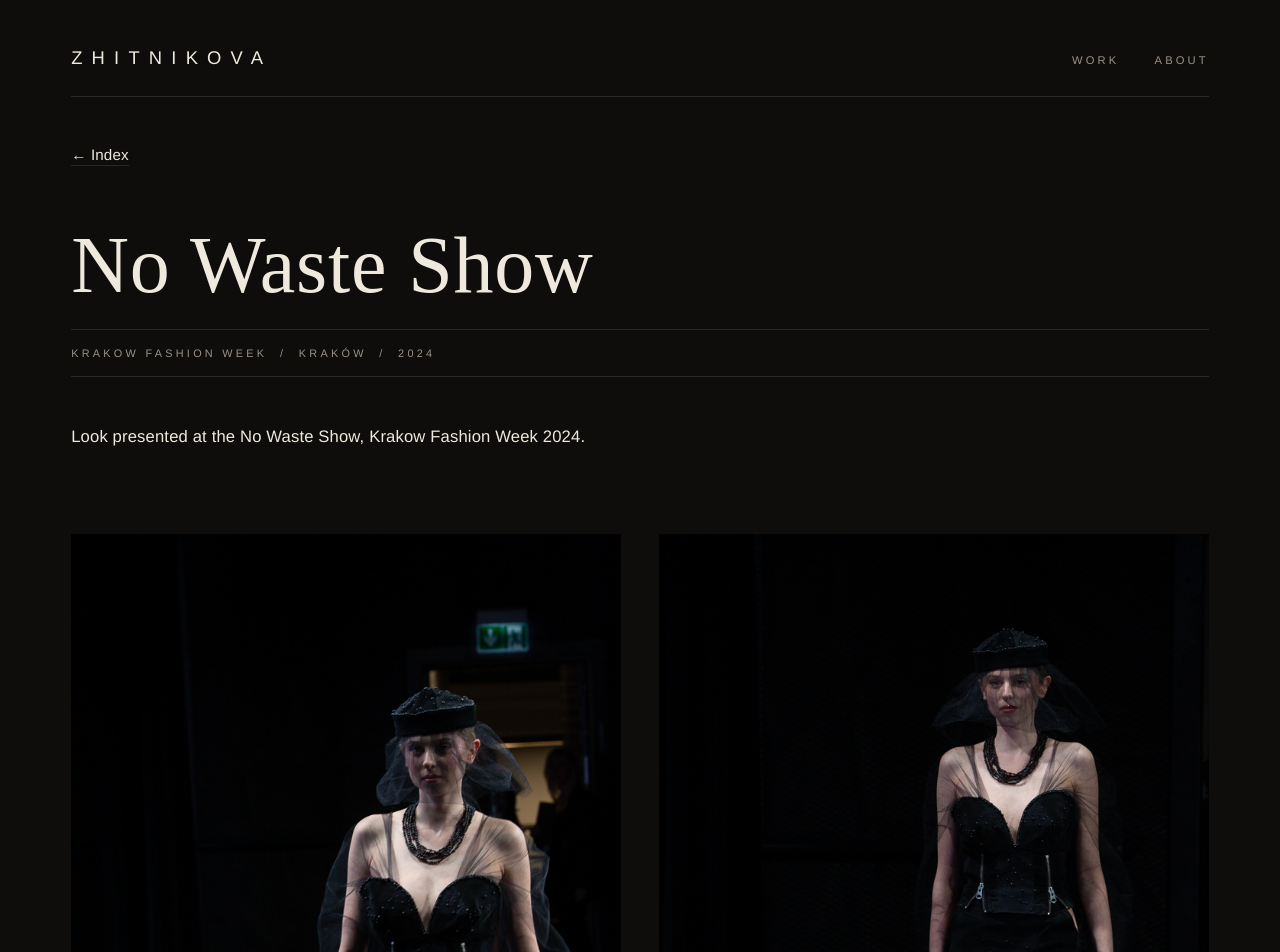
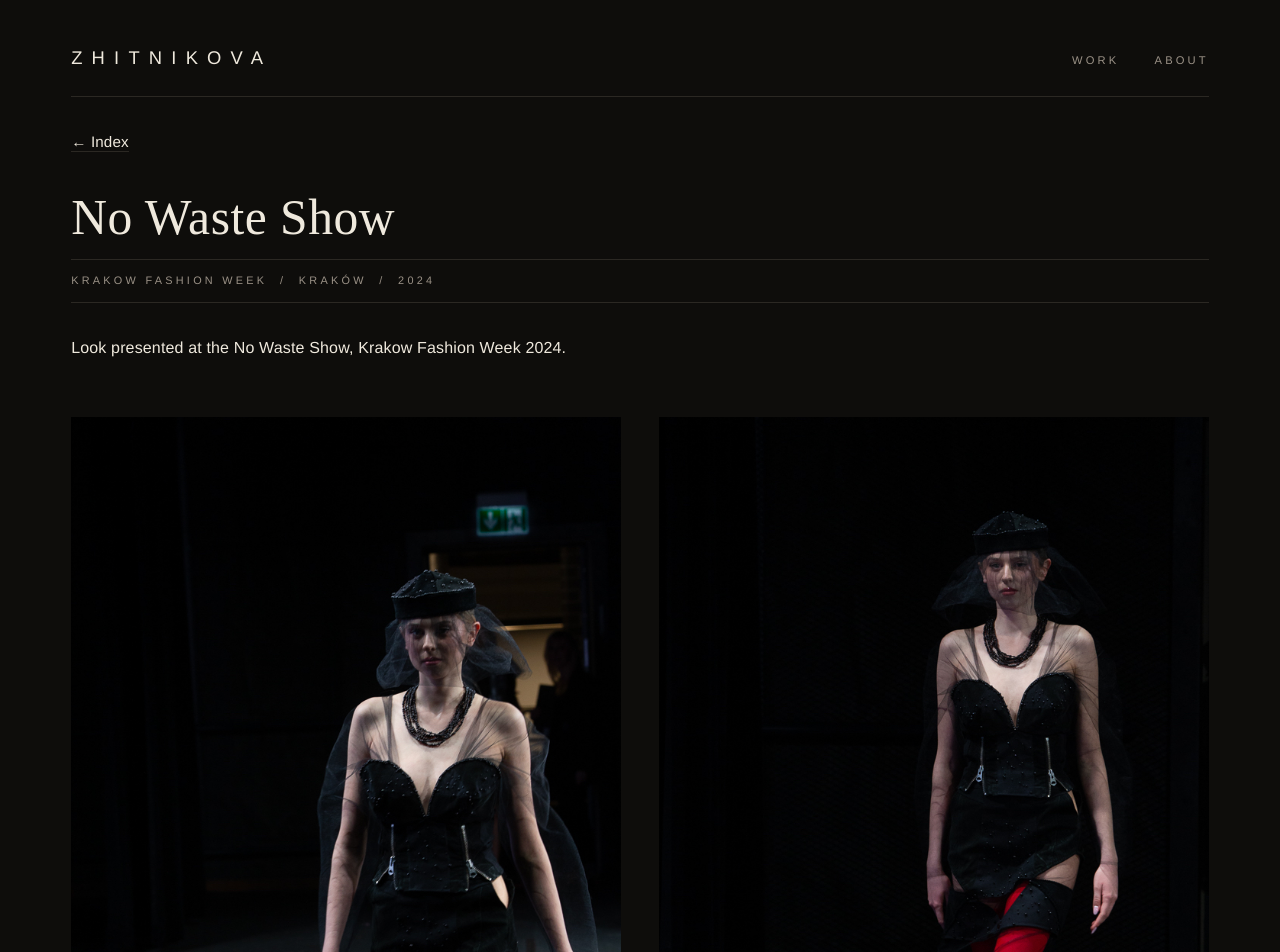
Before and after one commit to pzhitnikova/pzhitnikova.github.io, a Jekyll site: the page built from _projects/no-waste-show.md, in a window 1280 px wide. Shown: the top 952 px of the page. Built offline with Jekyll 4.4.1, drawn with Linux system fonts in a browser that asks for light colours.

Commit message:
Smaller title, tighter vertical spacing
Co-Authored-By: Claude Fable 5 <noreply@anthropic.com>

```diff
--- a/assets/css/main.css
+++ b/assets/css/main.css
@@ -216,28 +216,28 @@ a:focus-visible, button:focus-visible {
 
 /* ── Pagina progetto ──────────────────────────────────────── */
 
-.backlink { margin: clamp(2rem, 5vh, 3.2rem) 0 0; }
+.backlink { margin: clamp(1.4rem, 3.5vh, 2.2rem) 0 0; }
 
-.project-head { margin: clamp(2.2rem, 6vh, 4rem) 0 0; }
+.project-head { margin: clamp(1.5rem, 4vh, 2.4rem) 0 0; }
 
 .project-head h1, .page h1 {
-  font-size: clamp(2.6rem, 7.5vw, 5rem);
-  line-height: 1.05;
-  margin: 0 0 1.4rem;
+  font-size: clamp(1.9rem, 4.5vw, 3.1rem);
+  line-height: 1.08;
+  margin: 0 0 .9rem;
 }
 
 .project-meta {
   border-top: 1px solid var(--rule);
   border-bottom: 1px solid var(--rule);
-  padding: .85rem 0;
+  padding: .7rem 0;
   margin: 0;
 }
 
 .project-body {
   max-width: var(--measure);
-  margin: clamp(2rem, 5vh, 3rem) 0 0;
-  font-size: 1.04rem;
-  line-height: 1.85;
+  margin: clamp(1.4rem, 3.5vh, 2.2rem) 0 0;
+  font-size: 1rem;
+  line-height: 1.8;
 }
 .project-body p { margin: 0 0 1.2em; }
 
@@ -258,7 +258,7 @@ a:focus-visible, button:focus-visible {
 
 /* Lookbook: dittico — foto a coppie, video centrato sotto */
 .lookbook {
-  margin: clamp(3.5rem, 9vh, 6rem) 0 0;
+  margin: clamp(2.4rem, 6vh, 4rem) 0 0;
   display: grid;
   grid-template-columns: 1fr 1fr;
   align-items: start;
@@ -297,7 +297,7 @@ a:focus-visible, button:focus-visible {
 .pager-next { text-align: right; margin-left: auto; }
 
 .pager-link {
-  font-size: clamp(1.4rem, 3.5vw, 2rem);
+  font-size: clamp(1.2rem, 2.8vw, 1.6rem);
   font-style: italic;
   transition: color .3s ease;
 }
@@ -305,7 +305,7 @@ a:focus-visible, button:focus-visible {
 
 /* ── Pagine statiche / 404 ────────────────────────────────── */
 
-.page h1 { margin-top: clamp(2.5rem, 7vh, 4.5rem); }
+.page h1 { margin-top: clamp(1.8rem, 5vh, 3rem); }
 
 .page-body {
   max-width: var(--measure);
@@ -315,7 +315,7 @@ a:focus-visible, button:focus-visible {
 .contact-list { margin-top: 3rem; }
 
 .notfound { padding: clamp(4rem, 15vh, 9rem) 0; }
-.notfound h1 { font-size: clamp(2.4rem, 7vw, 4.5rem); font-style: italic; margin: .4em 0 1em; }
+.notfound h1 { font-size: clamp(1.9rem, 4.5vw, 3rem); font-style: italic; margin: .4em 0 1em; }
 
 /* ── Footer ───────────────────────────────────────────────── */
 
```
